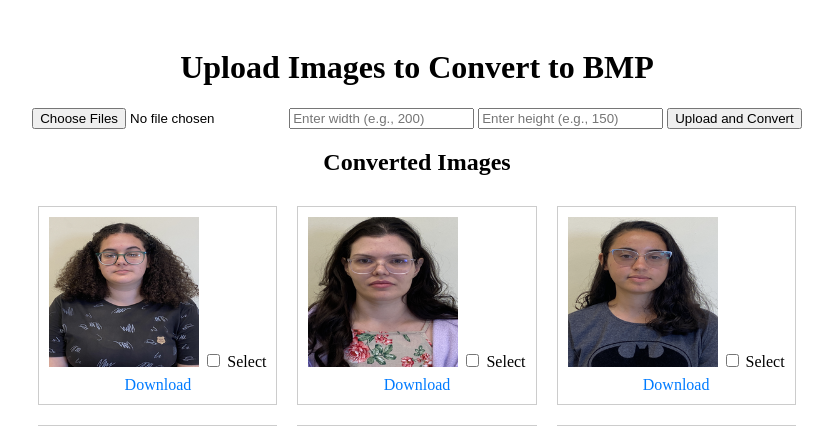
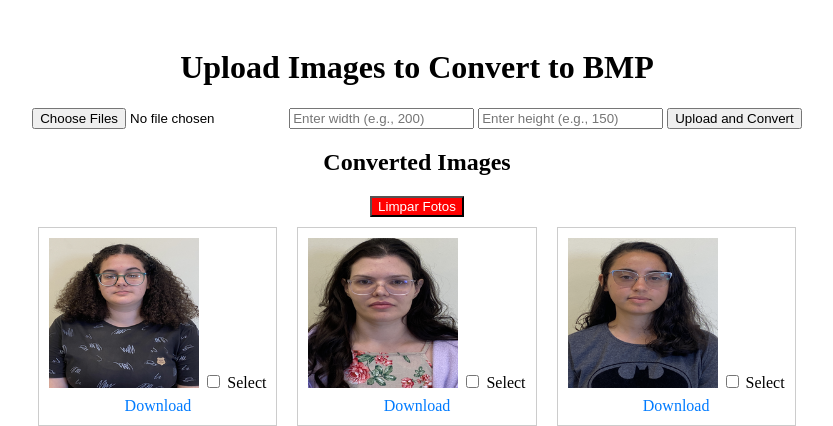
Before and after one commit to danielperitofd/bmpconverter.github.io, a Flask app: page / in a window 1280 px wide. Shown: the top 426 px of the page, without its empty margins (223-1056 px from the left). Run offline with Flask 3, Linux system fonts and the light colour scheme.

Commit message:
Update index.html
Adicionado botão de limpeza de fotos convertidas para repetição do processo.

```diff
--- a/templates/index.html
+++ b/templates/index.html
@@ -20,6 +20,11 @@
         <div class="gallery">
             {% if images %}
                 <h2>Converted Images</h2>
+
+                <form action="/clear-images" method="post" style="margin: 0;">
+                    <button type="submit" style="background-color: red; color: white;">Limpar Fotos</button>
+                </form>
+
                 <form action="/download-selected" method="post">
                     <div class="image-list">
                         {% for image in images %}
```
